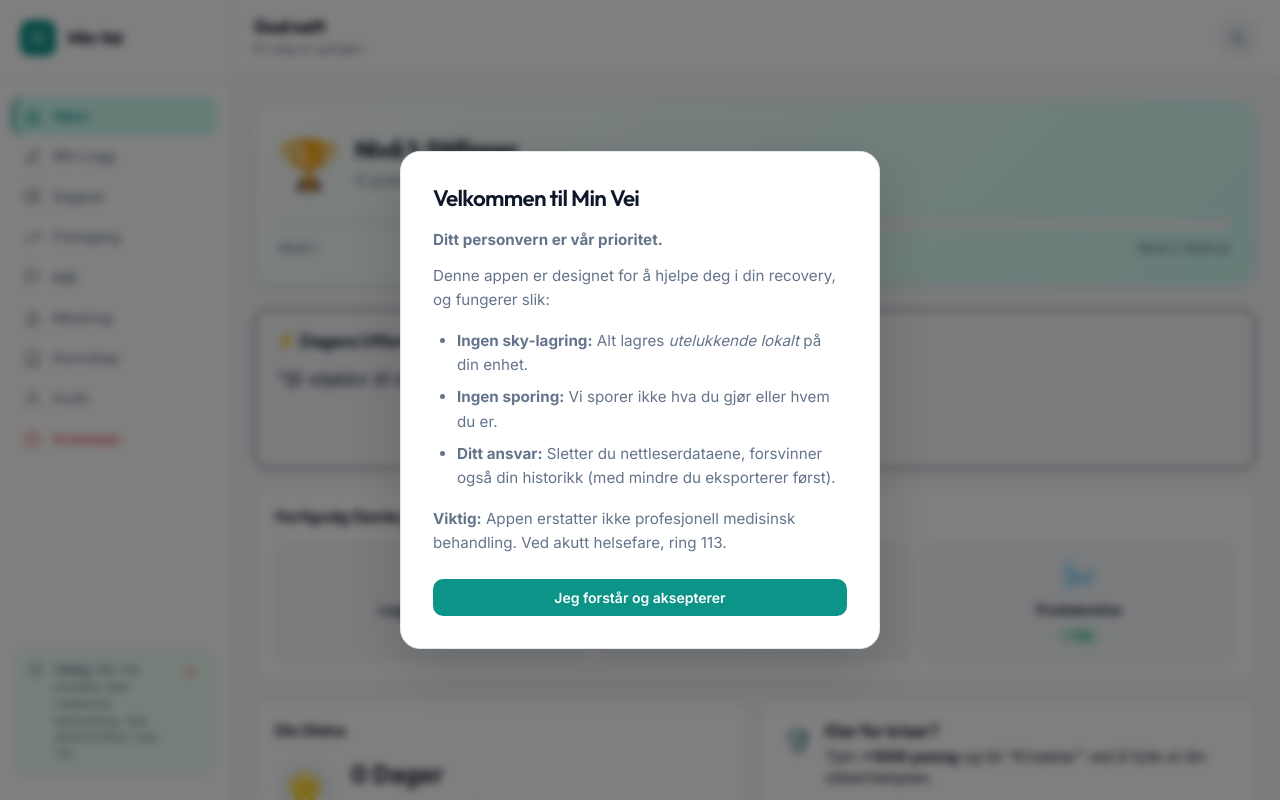
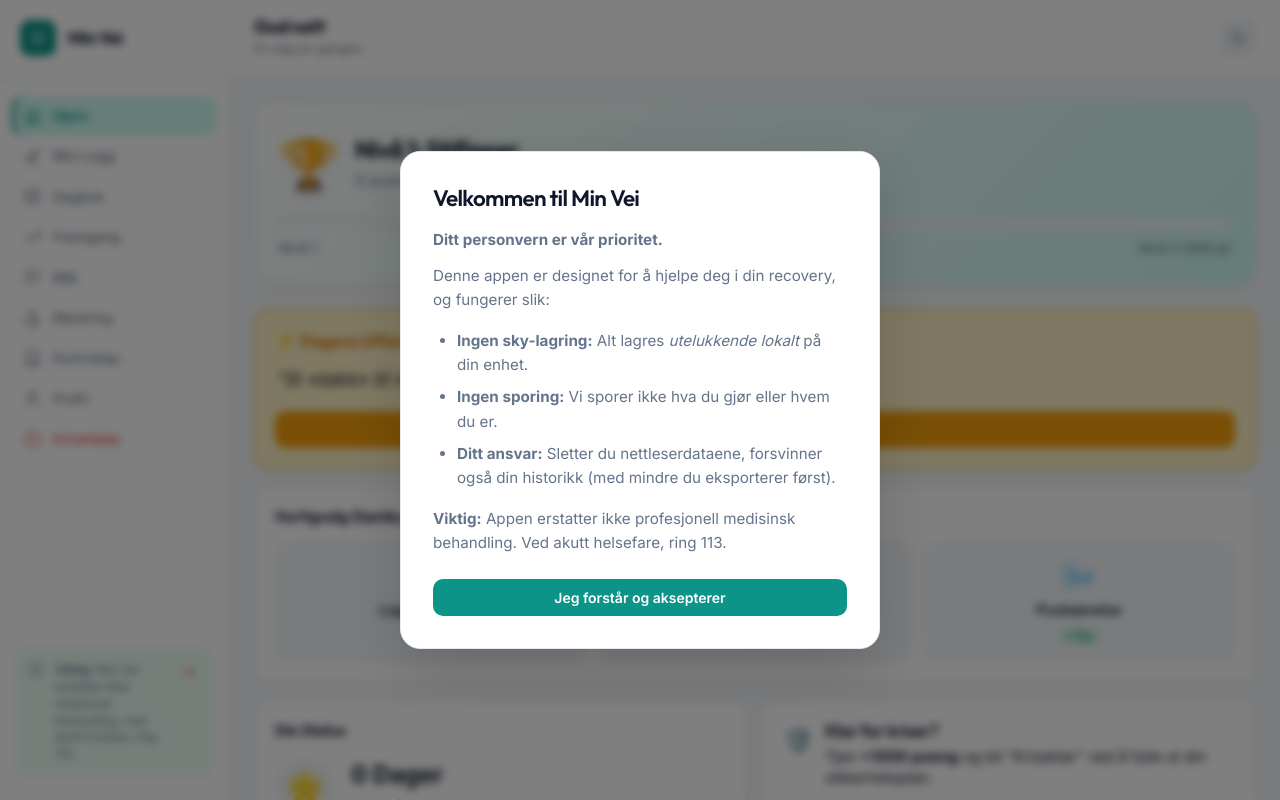
Before and after one commit to askm1990-crypto/min-vei, a React (Vite) app: page / in a window 1280 px wide. Built offline with nearby package versions, Linux system fonts and the light colour scheme.

Commit message:
Fix: Add missing --secondary CSS vars for visible progress bar

```diff
--- a/src/styles/tokens.css
+++ b/src/styles/tokens.css
@@ -12,6 +12,14 @@
   --primary-glow: rgba(13, 148, 136, 0.15);
   --accent: #06b6d4;
   --accent-light: #cffafe;
+
+  /* Secondary — warm amber for contrast with teal */
+  --secondary: #f59e0b;
+  --secondary-light: #fef3c7;
+  --secondary-dark: #d97706;
+
+  /* For gradient usage */
+  --primary-rgb: 13, 148, 136;
 
   /* Surfaces */
   --bg-body: #f4f7fa;
```
Lines whose indentation alone changed are shown as unchanged.
